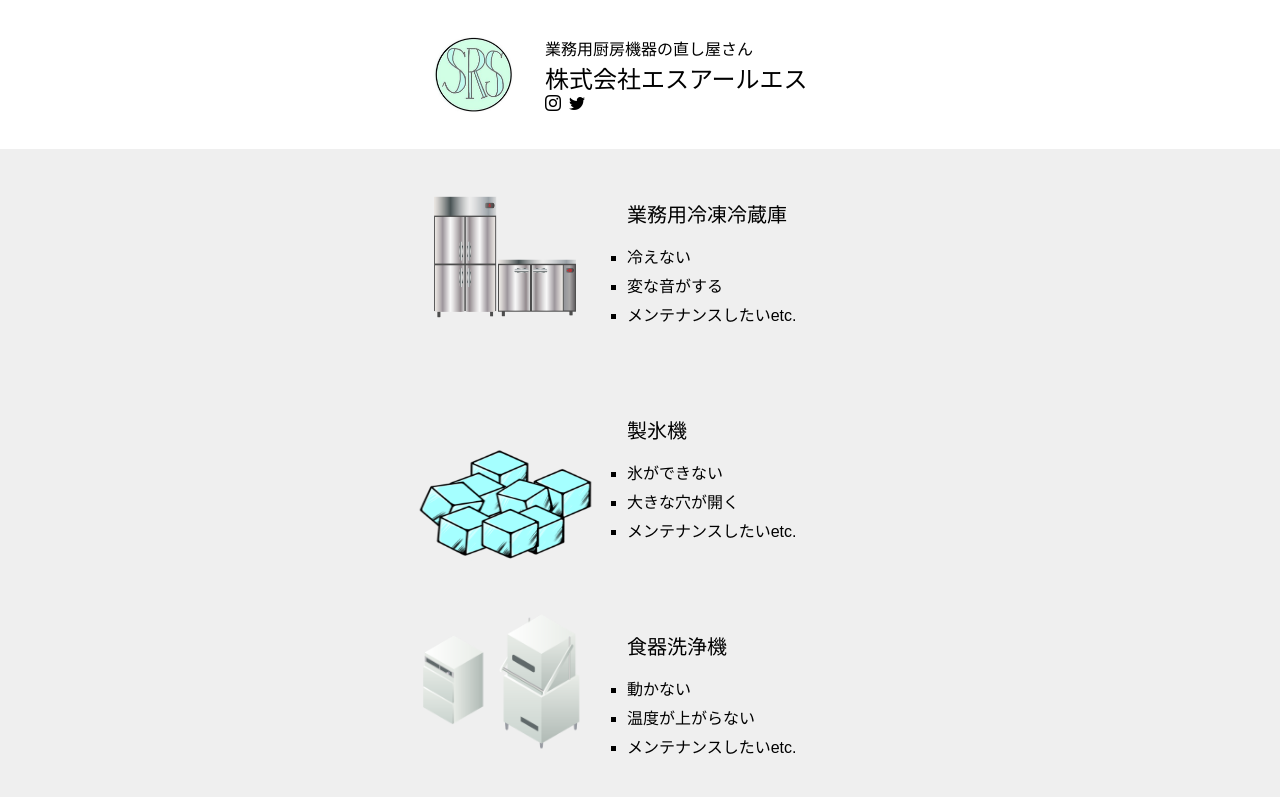
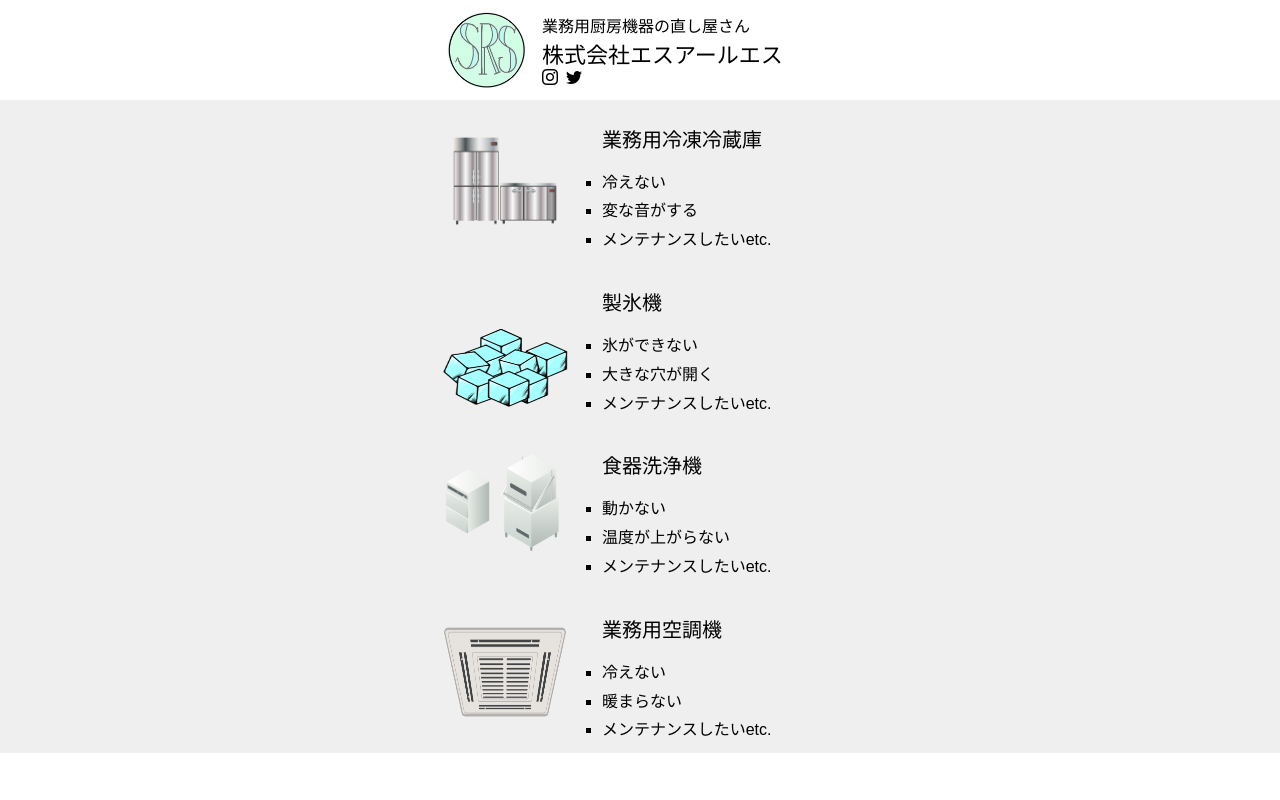
Before and after one commit to SRSCorporation/SRScorporation.github.io, a plain HTML site: page index.html in a window 1280 px wide. Drawn offline with nearby package versions, Linux system fonts and the light colour scheme.

Commit message:
Add files via upload

```diff
--- a/css/style.css
+++ b/css/style.css
@@ -24,9 +24,9 @@ header {
 }
 
 header .container {
-  width: 450px;
+  width: 400px;
   margin: 0 auto;
-  padding: 18px;
+  padding: 6px;
   display: flex;
   align-items: center;
   /* outline: 1px solid red; */
@@ -34,7 +34,7 @@ header .container {
 
 
 header .container div + div {
-  margin-left: 32px;
+  margin-left: 16px;
 }
 
 header a {
@@ -47,7 +47,7 @@ a:hover {
 
 header h1 {
   font-weight: normal;
-  font-size: 24px;
+  font-size: 22px;
 
 }
 
@@ -75,14 +75,14 @@ main {
 }
 
 main  img {
-  width: 180px;
-  height: 180px;
+  width: 130px;
+  height: 130px;
 }
 
 main .container {
-  width: 450px;
+  width: 400px;
   margin: 0 auto;
-  padding: 18px;
+  padding: 8px;
   display: flex;
   align-items: center;
     /* outline: 1px solid red; */
--- a/index.html
+++ b/index.html
@@ -84,6 +84,21 @@
         </div>
       </div>
   </main>
+  <main>
+      <div class="container">
+        <div class="mainimg">
+          <img src="img/kuuchouki.png" alt="空調機">
+        </div>
+        <div class="mainp">
+          <h2>業務用空調機</h2>
+          <ul>
+            <li>冷えない</li>
+            <li>暖まらない</li>
+            <li>メンテナンスしたいetc.</li>
+          </ul>
+        </div>
+      </div>
+  </main>
 
 </body>
 </html>
```
Also changed, not shown: img/kuuchouki.png (added).
